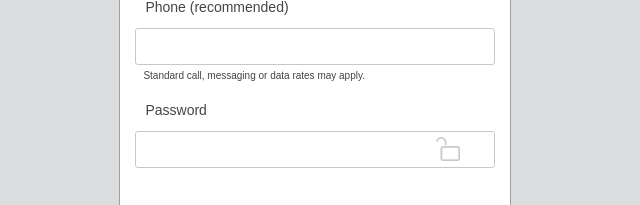
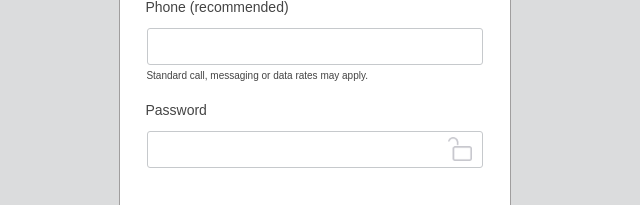
Before and after one commit to paulo-techie/mint-hub-clone, a plain HTML site: page index.html in a window 1280 px wide. Shown: the part 383-588 px from the top of the page, 325-965 px from the left. Drawn offline with Linux system fonts and the light colour scheme.

Commit message:
Adjust the width of the input boxes

```diff
--- a/css/styles.css
+++ b/css/styles.css
@@ -79,7 +79,7 @@ body {
 .create-account-form input {
   margin: 12px auto 20px auto;
   border: 1px solid #c6c9cc;
-  width: 90%;
+  width: 84%;
   border-radius: 3px;
   color: #888;
   display: block;
@@ -88,7 +88,7 @@ body {
 
 .create-account-form #message {
   font-size: 10px;
-  margin: -15px 0 20px 18px;
+  margin: -15px 0 20px 21px;
   color: rgb(68, 68, 68);
 }
 
```
